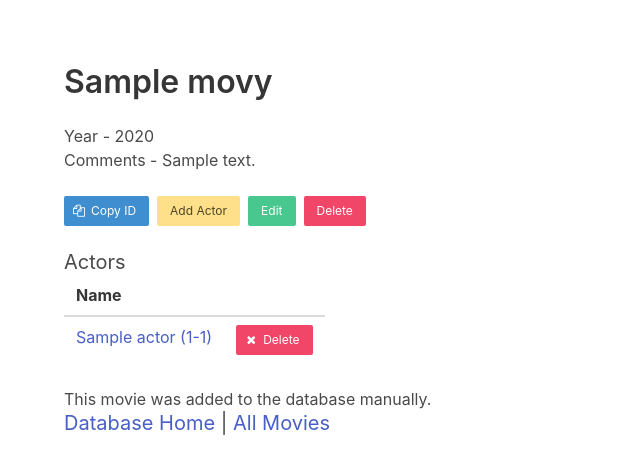
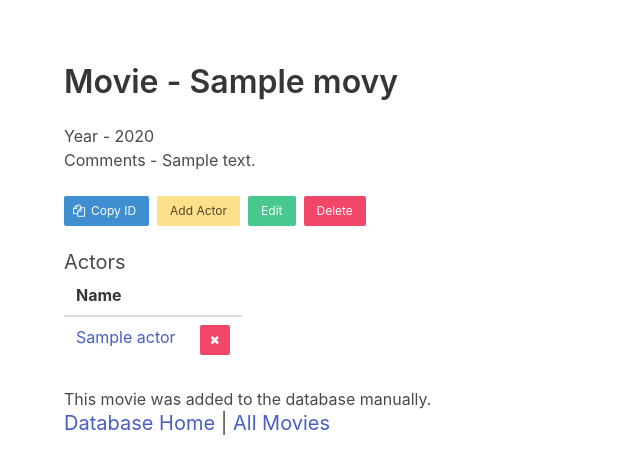
Before and after one commit to zack256/bacon, a Flask app: page /db/movies/1 in a window 1280 px wide. Shown: the top 474 px of the page, without its empty margins (0-640 px from the left). Run offline with Flask 2, Linux system fonts and the light colour scheme; tables that the repository leaves empty hold one stand-in row (values such as "Sample post"); parts of the project's set-up code (start-up, migrations or seed data) failed here and were passed over; some libraries are stand-ins or nearby versions.

Commit message:
minor fixes

```diff
--- a/templates/actor.html
+++ b/templates/actor.html
@@ -115,14 +115,13 @@
         {% for movie_l in movies %}
         {% set movie = movie_l[0] %}
         <tr id = "roleRow{{ movie.id }}">
-            <td><a href = "/db/movies/{{ movie.id }}/">{{ movie.format_title() }}</a></td>
+            <td><a href = "/db/movies/{{ movie.id }}/">{{ movie.title }}</a></td>
             <td>
                 {% if movie_l[1] %}
                 <button class="button is-danger is-small" onclick = "initDeleteRole('{{ movie.id }}');">
                     <span class="icon">
                         <i class="fa fa-times"></i>
                     </span>
-                    <span>Delete</span>
                 </button>
                 {% endif %}
             </td>
--- a/templates/movie.html
+++ b/templates/movie.html
@@ -77,7 +77,7 @@
 </div>
 {% endblock %}
 {% block body %}
-<h3 class = "title is-3">{{ movie.title }}</h3>
+<h3 class = "title is-3">Movie - {{ movie.title }}</h3>
 {% if movie.year %}<p>Year - {{ movie.year }}</p>{% endif %}
 {% if movie.note %}<p>Comments - {{ movie.note }}</p>{% endif %}
 <br/>
@@ -110,14 +110,13 @@
         {% for actor_l in actors %}
         {% set actor = actor_l[0] %}
         <tr id = "roleRow{{ actor.id }}">
-            <td><a href = "/db/actors/{{ actor.id }}/">{{ actor.format_name() }}</a></td>
+            <td><a href = "/db/actors/{{ actor.id }}/">{{ actor.name }}</a></td>
             <td>
                 {% if actor_l[1] %}
                 <button class="button is-danger is-small" onclick = "initDeleteRole('{{ actor.id }}');">
                     <span class="icon">
                         <i class="fa fa-times"></i>
                     </span>
-                    <span>Delete</span>
                 </button>
                 {% endif %}
             </td>
```
